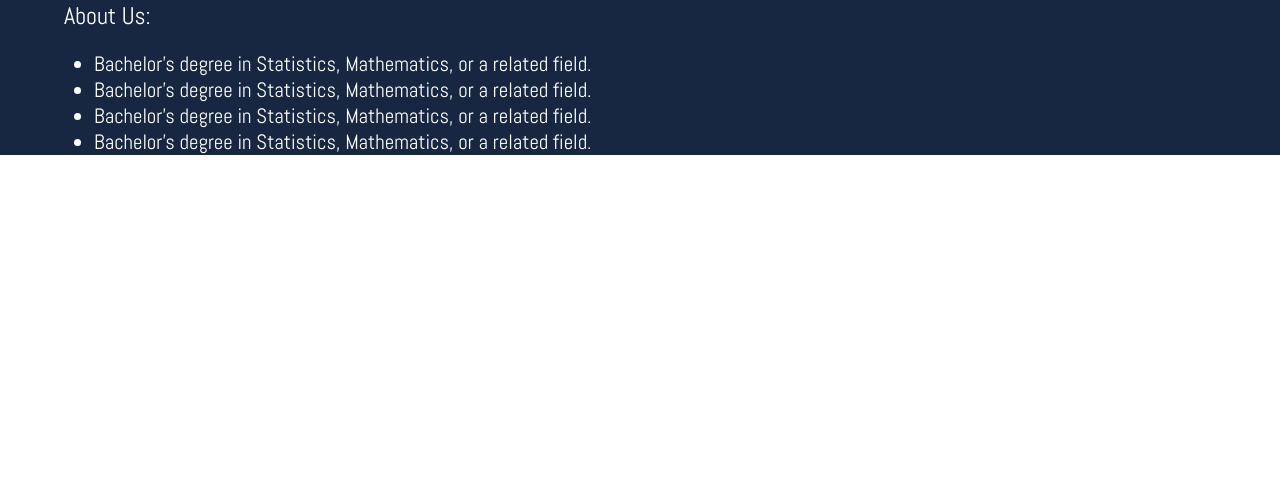
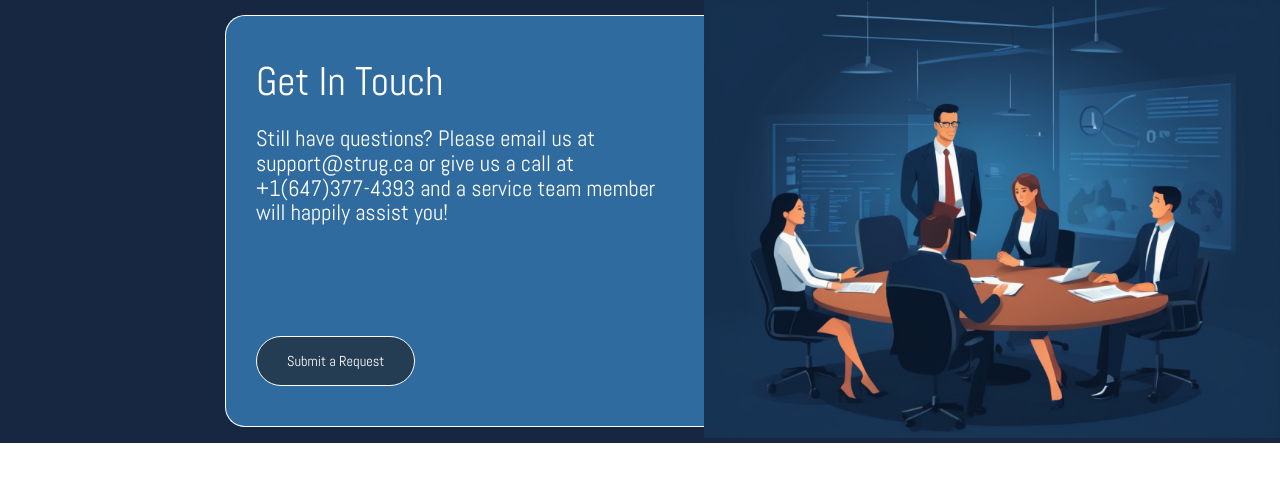
Before and after one commit to NisanduTMP/Proj1, a React (Create React App) app: page / in a window 1280 px wide. Shown: the top 482 px of the page. Built offline with nearby package versions, Linux system fonts and the light colour scheme; a web font is replaced by a local one.

Commit message:
Add help center getintouch component

```diff
--- a/src/components/career/banner/banner.css
+++ b/src/components/career/banner/banner.css
@@ -18,6 +18,7 @@
     width:185px;
     color: #F1F1F1;
     cursor: pointer;
+    margin-top: 30px;
 }
 
 .career-banner-a-txt:hover{
--- a/src/components/career/card/card.css
+++ b/src/components/career/card/card.css
@@ -1,6 +1,3 @@
-.career-foot-card-main{
-    background-color: aqua;
-}
 
 .career-foot-card-main-inner{
     display: flex;
--- /dev/null
+++ b/src/components/help_center/getintouch/Getintouch.css
@@ -0,0 +1,66 @@
+.help-getintouch-btn{
+    margin-top: 40px;
+    padding-top: 15px;
+    padding-bottom: 15px;
+    padding-left: 30px;
+    padding-right: 30px;
+    font-size: 0.9rem;
+    background: #243D53;
+    border-radius: 50px;
+    border: 1px solid #fff;
+    color: #fff;
+    font-family: "Abel", sans-serif;
+    margin-bottom: 0px;
+    cursor: pointer;
+    margin-top: 110px;
+}
+
+.help-getintouch-btn:hover{
+    transition: 0.3s ease-in-out;
+    text-decoration: underline;
+}
+
+
+.help-foot-card-main-inner{
+    display: flex;
+    flex-wrap: wrap;
+    width: 100%;
+    align-items: center;
+}
+
+.help-foot-card-txt-sec{
+    width: 35%;
+    margin-left: auto;
+    background-color: #2F6B9F;
+    padding-left: 30px;
+    padding-top: 40px;
+    padding-bottom: 40px;
+    border-top-left-radius: 20px;
+    border-bottom-left-radius: 20px;
+    border-top:1px solid #fff;
+    border-left:1px solid #fff;
+    border-bottom:1px solid #fff;
+}
+
+.help-foot-card-img-sec{
+    width:45%;
+}
+
+.help-foot-card-img-sec-img{
+    width: 100%;
+}
+
+.help-foot-card-txt-sec-h{
+    font-size: 2.5rem;
+    font-weight: 400;
+    color: #fff;
+    margin-bottom: 20px;
+}
+
+.help-foot-card-txt-sec-p{
+    font-size: 1.4rem;
+    color: #fff;
+    line-height: 110%;
+    font-weight: 100;
+    width: 90%;
+}
--- /dev/null
+++ b/src/components/help_center/getintouch/getintouch.js
@@ -0,0 +1,22 @@
+import React from "react";
+import styles from "./Getintouch.css"
+export default function Getintouch({data}){
+    return(
+        <div className="help-foot-card-main" style={{backgroundColor:data.bgcolor1}}>
+            <div className="help-foot-card-main-inner">
+                <div className="help-foot-card-txt-sec" style={{backgroundColor:data.bgcolor2}}>
+                    <h1 className="help-foot-card-txt-sec-h">
+                        {data.title}
+                    </h1>
+                    <p className="help-foot-card-txt-sec-p">
+                    {data.des}
+                    </p>
+                    <button className="help-getintouch-btn">Submit a Request</button>
+                </div>
+                <div className="help-foot-card-img-sec">
+                    <img src={data.img} className="help-foot-card-img-sec-img"/>
+                </div>
+            </div>
+        </div>
+    )
+}
--- a/src/pages/career/Career.js
+++ b/src/pages/career/Career.js
@@ -3,6 +3,7 @@ import Banner from "../../components/career/banner/banner";
 import Card from "../../components/career/card/card";
 import Text1 from "../../components/career/text1/text1";
 import Text2 from "../../components/career/text2/text2";
+import Getintouch from "../../components/help_center/getintouch/getintouch";
 import styles from './Career.css'
 export default function Career(){
     const obj = {
@@ -32,12 +33,20 @@ export default function Career(){
             "Bachelor’s degree in Statistics, Mathematics, or a related field."
         ]
     }
+    const gob = {
+        title:"Get In Touch",
+        des:"Still have questions? Please email us at support@strug.ca or give us a call at +1(647)377-4393 and a service team member will happily assist you!",
+        img:"/img/career/row1/banner2.png",
+        bgcolor1:"#172741",
+        bgcolor2:"#2F6B9F"
+    }
     return (
         <div className="career-main">
             {/* <Banner data={obj}/> */}
             {/* <Card data={cardob}/> */}
             {/* <Text1 data={txtob}/> */}
-            <Text2 data={txt2ob}/>
+            {/* <Text2 data={txt2ob}/> */}
+            {<Getintouch data={gob}/>}
         </div>
     )
 }
```
Also changed, not shown: package.json (+2 -6 lines), 1 other file (tests, documents, lock files or other folders).
